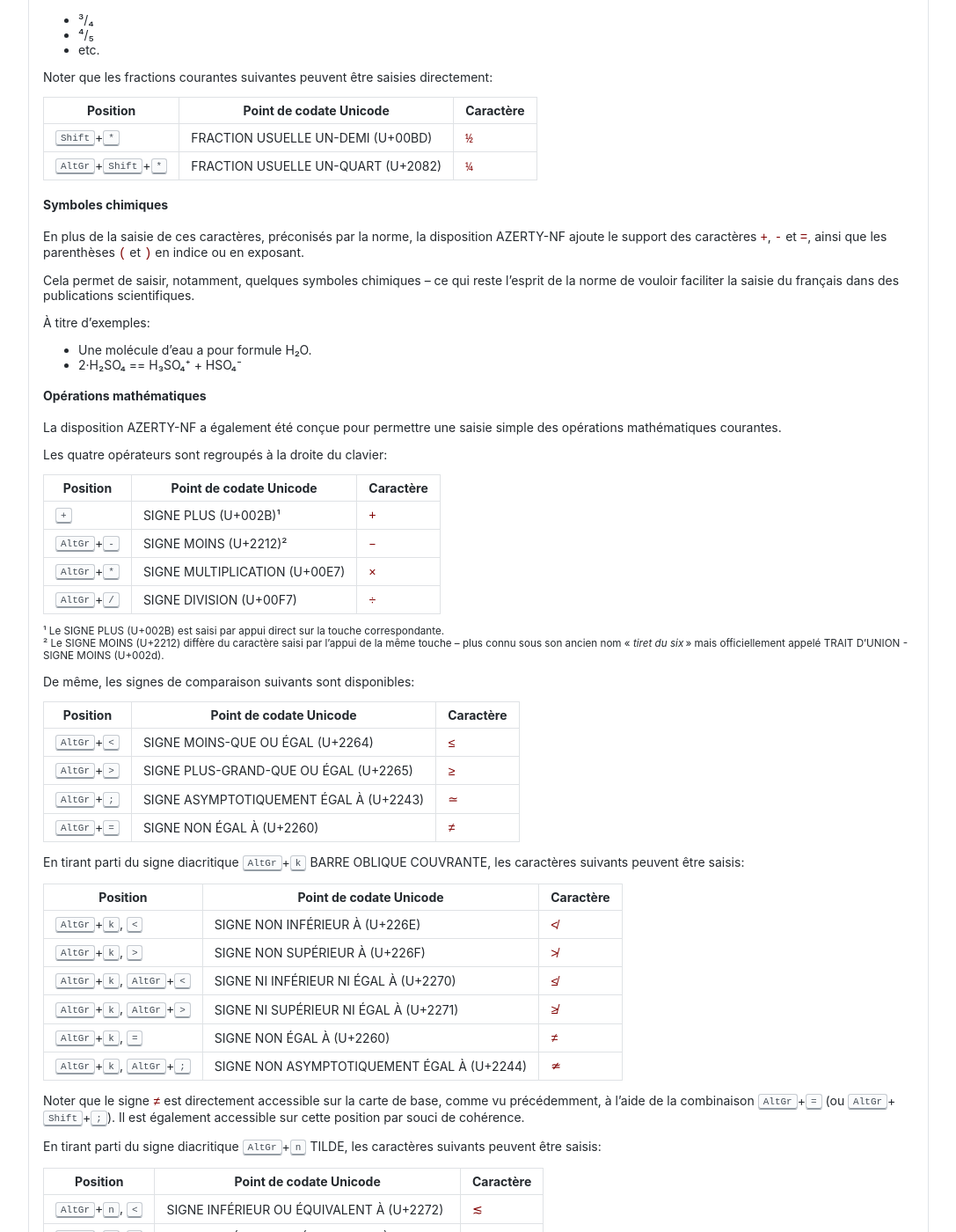
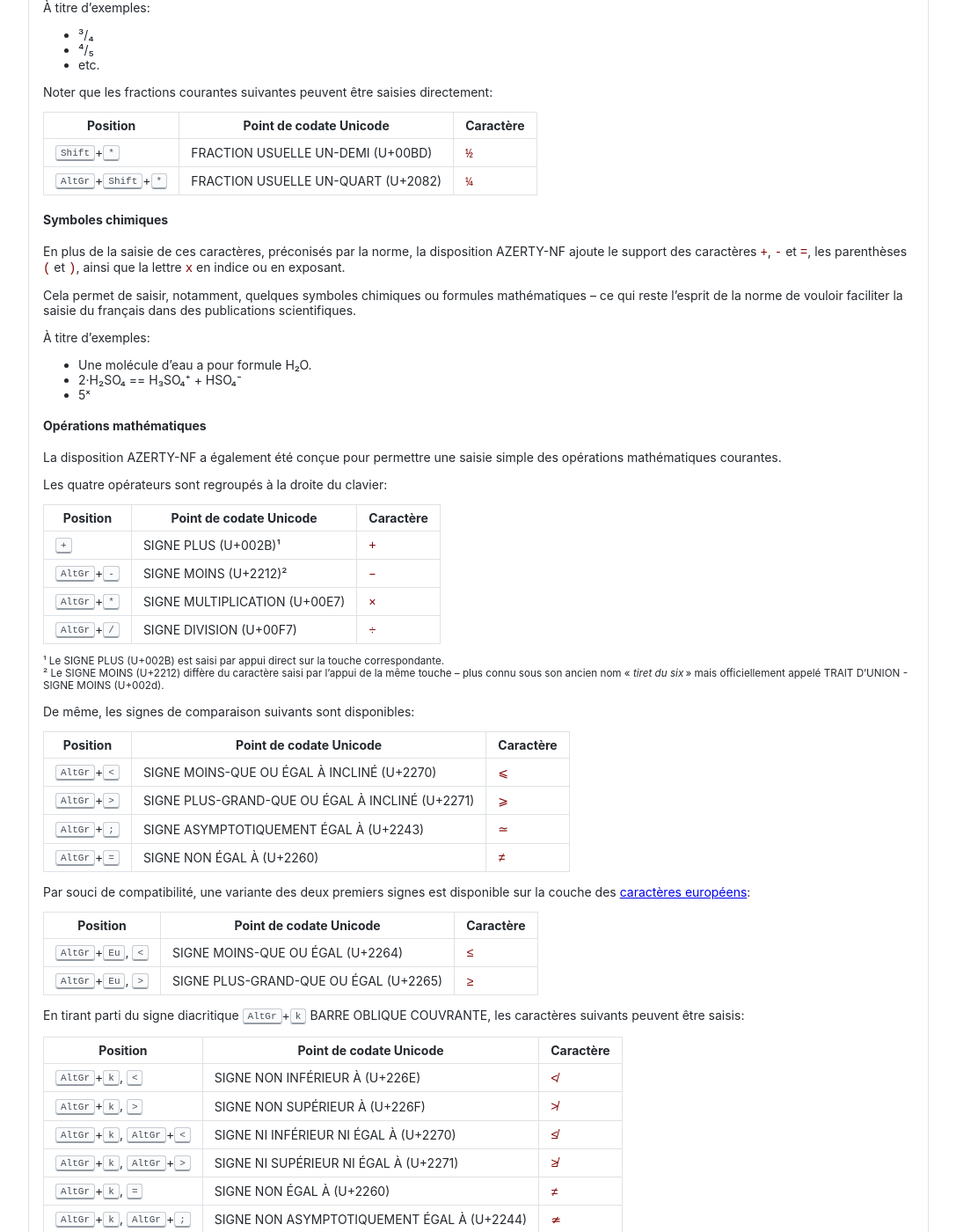
Before and after one commit to springcomp/optimized-azerty-win, a Jekyll site: the page built from index.md, in a window 1280 px wide and 1400 px high, scrolled down 7663 px. Shown: the whole window at 88% size, without its empty margins (96-1183 px from the left). Built offline with Jekyll 4.4.1, drawn with Linux system fonts in a browser that asks for light colours.

Commit message:
[gh-pages] Documented '⩽' and '⩾' characters and known issues.

```diff
--- a/index.md
+++ b/index.md
@@ -274,14 +275,15 @@ Noter que les fractions courantes suivantes peuvent être saisies directement:
 <a name="chemical-symbols"></a>
 #### Symboles chimiques
 
-En plus de la saisie de ces caractères, préconisés par la norme, la disposition AZERTY-NF ajoute le support des caractères `+`, `-` et `=`, ainsi que les parenthèses `(` et `)` en indice ou en exposant.
+En plus de la saisie de ces caractères, préconisés par la norme, la disposition AZERTY-NF ajoute le support des caractères `+`, `-` et `=`, les parenthèses `(` et `)`, ainsi que la lettre `x` en indice ou en exposant.
 
-Cela permet de saisir, notamment, quelques symboles chimiques – ce qui reste l’esprit de la norme de vouloir faciliter la saisie du français dans des publications scientifiques.
+Cela permet de saisir, notamment, quelques symboles chimiques ou formules mathématiques – ce qui reste l’esprit de la norme de vouloir faciliter la saisie du français dans des publications scientifiques.
 
 À titre d’exemples:
 
 - Une molécule d’eau a pour formule H₂O.
 - 2·H₂SO₄ == H₃SO₄⁺ + HSO₄⁻
+- 5ˣ
 
 
 <a name="math"></a>
@@ -306,10 +308,17 @@ De même, les signes de comparaison suivants sont disponibles:
 
 |Position|Point de codate Unicode | Caractère|
 |---|---|---|
-| <kbd>AltGr</kbd>+<kbd><</kbd> | SIGNE MOINS-QUE OU ÉGAL (U+2264) | `≤` |
-| <kbd>AltGr</kbd>+<kbd>></kbd> | SIGNE PLUS-GRAND-QUE OU ÉGAL (U+2265) | `≥` |
+| <kbd>AltGr</kbd>+<kbd><</kbd> | SIGNE MOINS-QUE OU ÉGAL À INCLINÉ (U+2270) | `⩽` |
+| <kbd>AltGr</kbd>+<kbd>></kbd> | SIGNE PLUS-GRAND-QUE OU ÉGAL À INCLINÉ (U+2271) | `⩾` |
 | <kbd>AltGr</kbd>+<kbd>;</kbd> | SIGNE ASYMPTOTIQUEMENT ÉGAL À (U+2243) | `≃` |
 | <kbd>AltGr</kbd>+<kbd>=</kbd> | SIGNE NON ÉGAL À (U+2260) | `≠` |
+
+Par souci de compatibilité, une variante des deux premiers signes est disponible sur la couche des [caractères européens](#european-characters):
+
+|Position|Point de codate Unicode | Caractère|
+|---|---|---|
+| <kbd>AltGr</kbd>+<kbd>Eu</kbd>, <kbd><</kbd> | SIGNE MOINS-QUE OU ÉGAL (U+2264) | `≤` |
+| <kbd>AltGr</kbd>+<kbd>Eu</kbd>, <kbd>></kbd> | SIGNE PLUS-GRAND-QUE OU ÉGAL (U+2265) | `≥` |
 
 En tirant parti du signe diacritique <kbd>AltGr</kbd>+<kbd>k</kbd> BARRE OBLIQUE COUVRANTE, les caractères suivants peuvent être saisis:
 
```
Also changed, not shown: other parts of index.md (+1 -0 lines).
